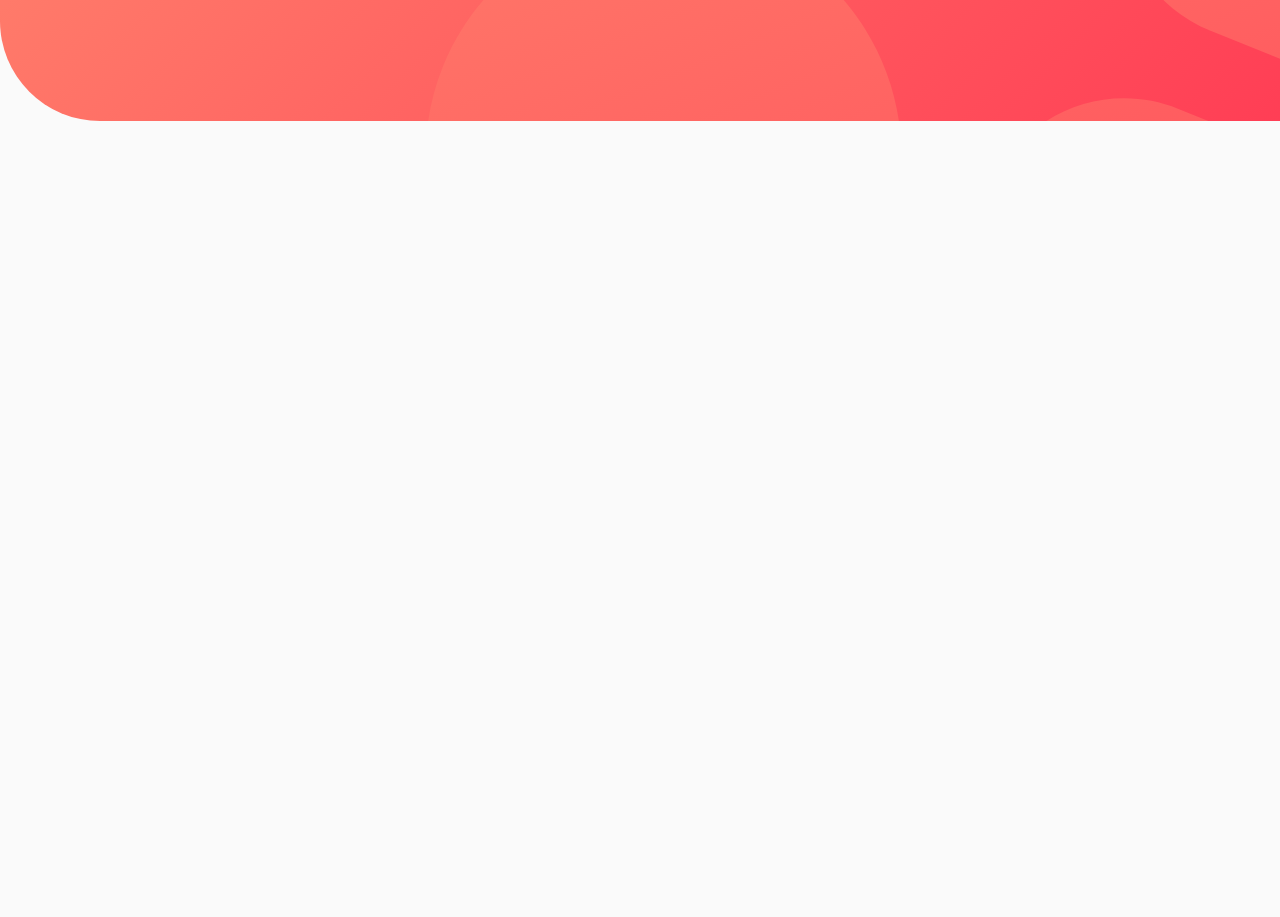
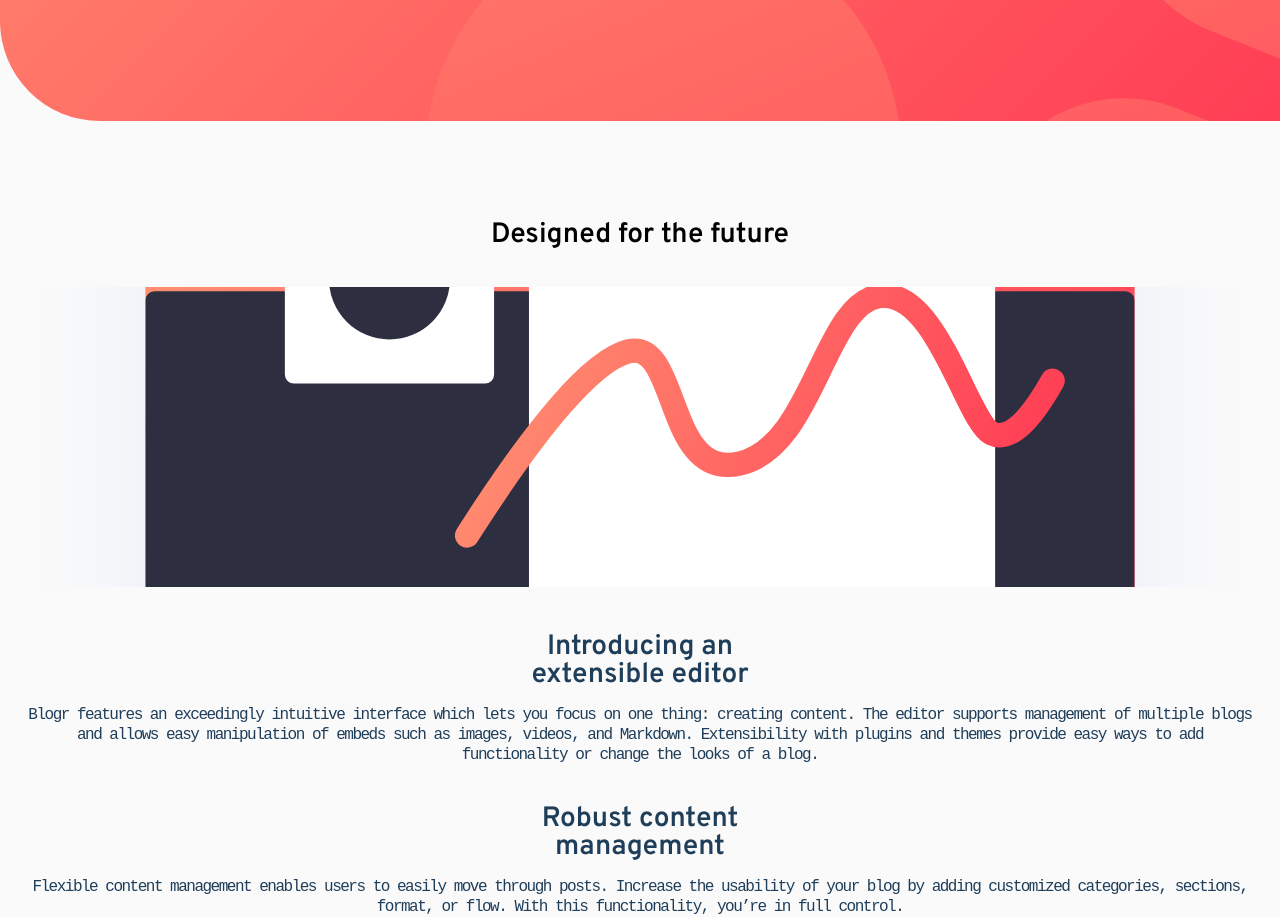
Before and after one commit to lasha-abuladze/bloger-landing-page, a website: page index.html in a window 1280 px wide. Shown: the part 479-1396 px from the top of the page. Before the commit the page ends 800 px from the top, so only its background shows below. Drawn offline with Linux system fonts and the light colour scheme; a web font is replaced by a local one.

Commit message:
add section--1

```diff
--- a/index.html
+++ b/index.html
@@ -110,6 +110,53 @@
     </header>
 
 
+    <section class="section section--1">
+
+        <h2>Designed for the future</h2>
+
+        <div>
+
+            <div class="section-image editor">
+                <!-- section image -->
+            </div>
+
+            <div class="articles">
+                <article>
+                    <h3>
+                        Introducing an <span>extensible editor </span>
+                    </h3>
+
+                    <p>
+                        Blogr features an exceedingly intuitive interface
+                        which lets you focus on one thing: creating content.
+                        The editor supports management of multiple blogs and
+                        allows easy manipulation of embeds such as images,
+                        videos, and Markdown. Extensibility with plugins
+                        and themes provide easy ways to add functionality
+                        or change the looks of a blog.
+                    </p>
+                </article>
+
+                <article>
+                    <h3>
+                        Robust content <span>management</span>
+                    </h3>
+
+                    <p>
+                        Flexible content management enables users to easily
+                        move through posts. Increase the usability of your
+                        blog by adding customized categories, sections,
+                        format, or flow. With this functionality, you’re
+                        in full control.
+                    </p>
+                </article>
+            </div>
+
+        </div>
+
+    </section>
+
+
     <script src="./script.js"></script>
 
 </body>
--- a/main.scss
+++ b/main.scss
@@ -223,6 +223,76 @@ body {
 
 
 
+
+
+////// section--1  //////////
+
+
+.section {
+    padding: 100px 24px 0px 24px;
+    box-sizing: border-box;
+    text-align: center;
+
+    h2 {
+        font-family: $overpass;
+        font-size: 28px;
+        font-weight: 600;
+        margin-bottom: 38px;
+    }
+
+    .editor {
+        width: 100%;
+        height: 300px;
+        background-image: url(./images/illustration-editor-mobile.svg);
+        background-size: cover;
+        background-position: center;
+
+        margin-bottom: 46px;
+    }
+
+    .articles {
+        @include flex-column();
+        gap: 40px;
+
+        h3 {
+            font-family: $overpass;
+            font-size: 28px;
+            font-weight: 600;
+            color: #1F3E5A;
+            margin-bottom: 16px;
+
+            span {
+                display: block;
+            }
+        }
+
+        p {
+            font-family: $overpassMono;
+            font-size: 16px;
+            font-weight: 400;
+            color: #1F3E5A;
+            letter-spacing: -1.5px;
+            line-height: 20px;
+        }
+    }
+
+}
+
+
+
+
+
+
+
+
+
+
+
+
+
+
+
+
 .display-none {
     display: none;
 }
@@ -237,6 +307,15 @@ body {
 
 
 
+
+
+/////////////////////////////////////////////////////////
+/// ////////////////////////////////////////////////
+/// ///////////////////////////////////////////////////
+/// //////////////////////////////////////////////////
+/// /////////////////////////////////////////////////
+///
+///
 
 
 @media only screen and (min-width: 1024px) {
```
Also changed, not shown: style.css.
